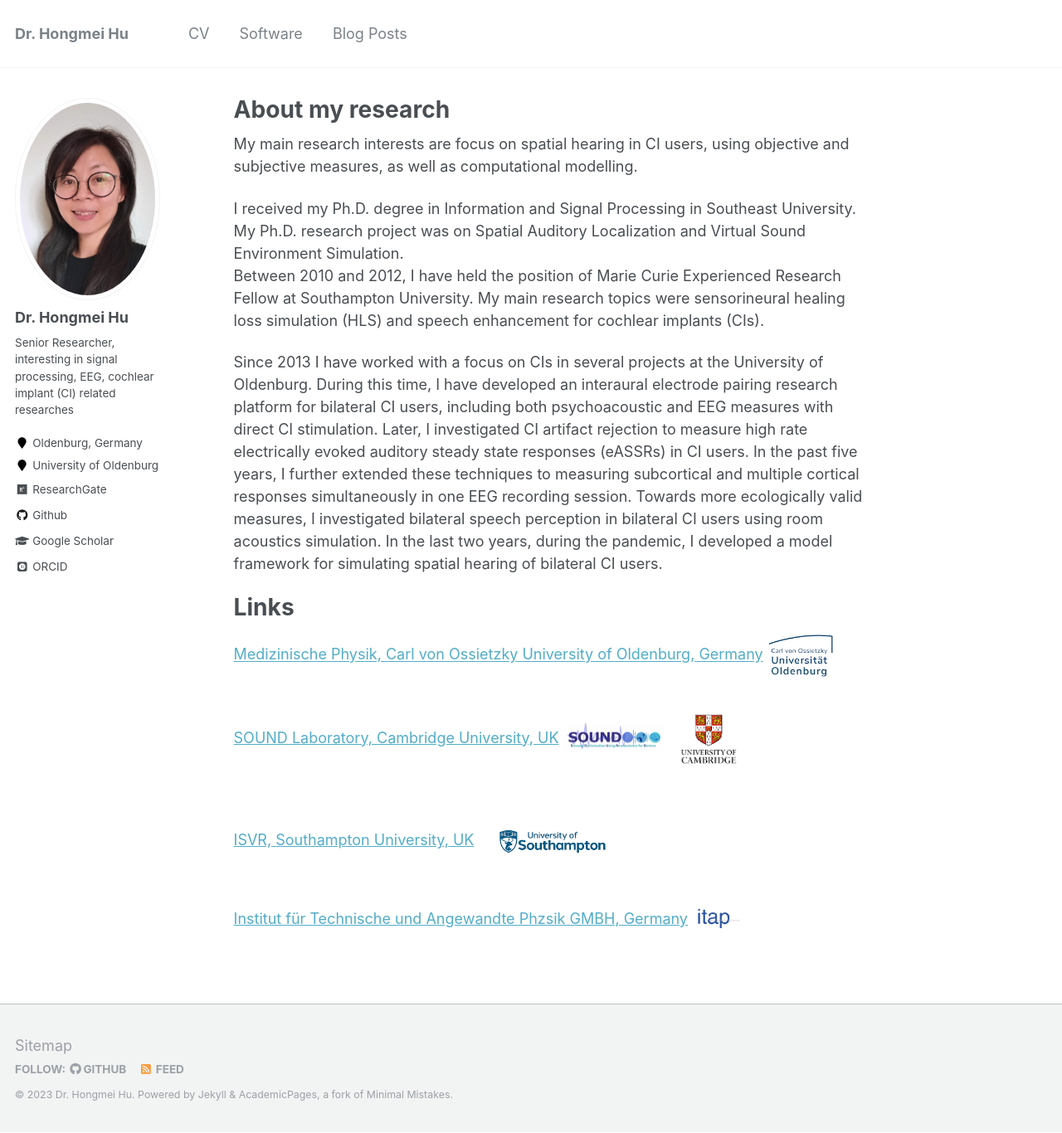
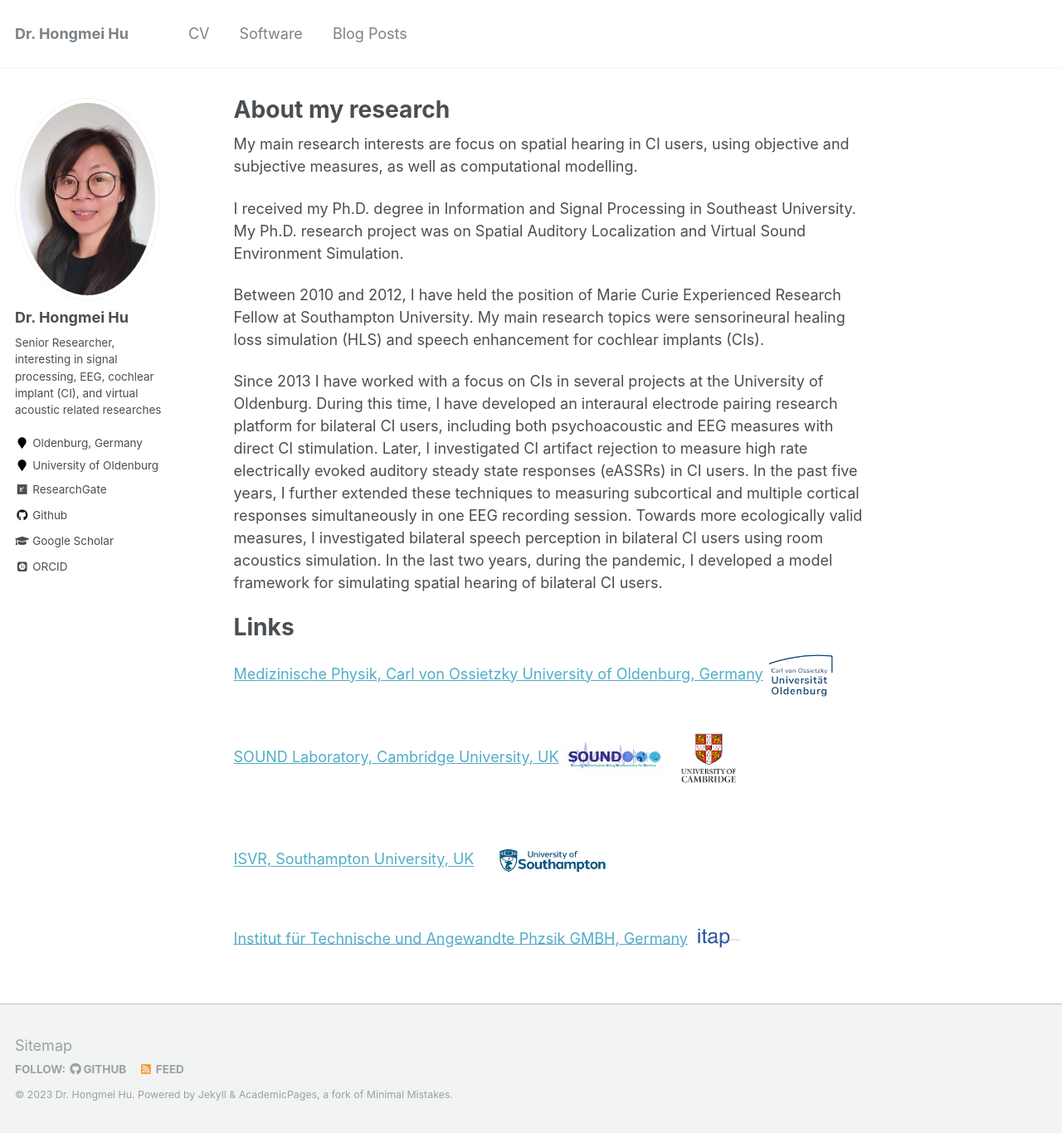
Before and after one commit to HongmeiHu/HongmeiHu.github.io, a Jekyll site: the page built from _pages/about.md, in a window 1280 px wide and 1366 px high. Shown: the whole window at 83% size. Built offline with Jekyll 4.4.1, drawn with Linux system fonts in a browser that asks for light colours; some web fonts are replaced.

```diff
--- a/_config.yml
+++ b/_config.yml
@@ -82,7 +82,7 @@ analytics:
 author:
   name             : "Dr. Hongmei Hu"
   avatar           : "hongmeihu.jpg"
-  bio              : "Senior Researcher, interesting in signal processing, EEG, cochlear implant (CI) related researches "
+  bio              : "Senior Researcher, interesting in signal processing, EEG, cochlear implant (CI), and virtual acoustic related researches "
   location         : "Oldenburg, Germany"
   employer         : "University of Oldenburg"
   pubmed           : #"https://www.ncbi.nlm.nih.gov/pubmed/?term=john+snow"
--- a/_pages/about.md
+++ b/_pages/about.md
@@ -11,6 +11,7 @@ redirect_from:
 My main research interests are focus on spatial hearing in CI users, using objective and subjective measures, as well as computational modelling.
 
 I received my Ph.D. degree in Information and Signal Processing in Southeast University. My Ph.D. research project was on Spatial Auditory Localization and Virtual Sound Environment Simulation.
+
 Between 2010 and 2012, I have held the position of Marie Curie Experienced Research Fellow at Southampton University. My main research topics were sensorineural healing loss simulation (HLS) and speech enhancement for cochlear implants (CIs).
 
 Since 2013 I have worked with a focus on CIs in several projects at the University of Oldenburg. During this time, I have developed an interaural electrode pairing research platform for bilateral CI users, including both psychoacoustic and EEG measures with direct CI stimulation. Later, I investigated CI artifact rejection to measure high rate electrically evoked auditory steady state responses (eASSRs) in CI users. In the past five years, I further extended these techniques to measuring subcortical and multiple cortical responses simultaneously in one EEG recording session. Towards more ecologically valid measures, I investigated bilateral speech perception in bilateral CI users using room acoustics simulation. In the last two years, during the pandemic, I developed a model framework for simulating spatial hearing of bilateral CI users.
```
